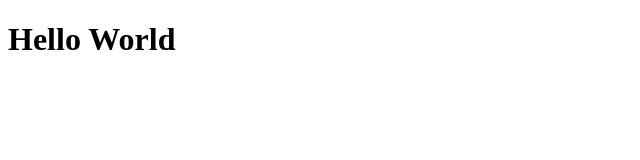
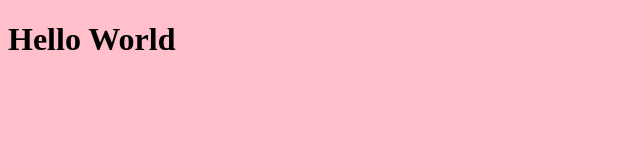
Before and after one commit to mtcodingtech/kzma-git, a plain HTML site: page index.html in a window 1280 px wide. Shown: the whole page, without its empty margins (0-640 px from the left). Drawn offline with Linux system fonts and the light colour scheme.

Commit message:
add style

```diff
--- /dev/null
+++ b/assets/css/style.css
@@ -0,0 +1,3 @@
+body{
+    background-color: pink;
+}
--- a/index.html
+++ b/index.html
@@ -4,6 +4,7 @@
     <meta charset="UTF-8">
     <meta name="viewport" content="width=device-width, initial-scale=1.0">
     <title>Hello</title>
+    <link rel="stylesheet" href="assets/css/style.css">
 </head>
 <body>
     <h1>Hello World</h1>
```
